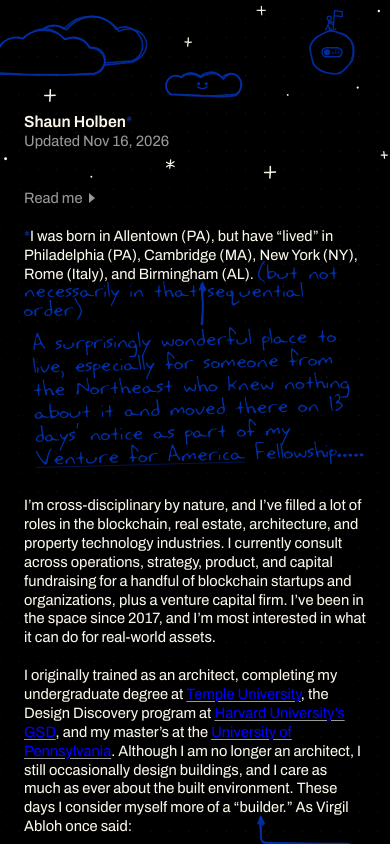
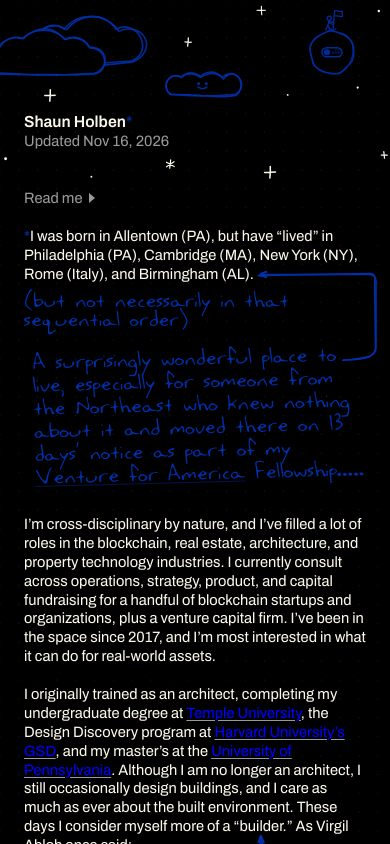
Before and after one commit to shaunholben/shaunholben.github.io, a plain HTML site: page index.html in a window 390 px wide. Both pictures are taken after a click on the button "Switch between light and night mode". Shown: the top 844 px of the page. Drawn offline with Linux system fonts and the light colour scheme.

Commit message:
Add files via upload

```diff
--- a/index.html
+++ b/index.html
@@ -14,6 +14,14 @@
 <link rel="canonical" href="https://shaunholben.github.io/">
 <meta name="description" content="Shaun Holben: operations, strategy, and product across blockchain, real estate, and design. A hand-built single page for my work, writing, and art.">
 <meta name="theme-color" content="#faf6ea">
+<!-- Keep browsers' forced "dark mode" features (Brave's Night Mode, the Dark Reader
+     extension, Chrome's auto-dark) from repainting the page: it has its own night. -->
+<meta name="darkreader-lock">
+<!-- Declares both schemes so Samsung Internet uses the page's own styles (its dark-media
+     rules keep the ivory paper) instead of forcing its dark mode; the html element's
+     "only light" / "only dark" below is what turns off Chromium's auto-dark (Chrome,
+     Edge, Opera, Samsung Internet, Brave on Android). -->
+<meta name="color-scheme" content="light dark">
 
 <!-- Social sharing (Open Graph + Twitter) -->
 <meta property="og:title" content="Shaun Holben">
@@ -92,12 +100,12 @@
     --text: #FAF6EA;                    /* Muted Off White, the light paper, now the text */
     --bg: #000000;                      /* Black, the night paper */
     --dot: rgba(250, 246, 234, 0.10);   /* faint Muted Off White dots */
-    color-scheme: dark;
+    color-scheme: only dark;
   }
 
   * { box-sizing: border-box; }
 
-  html { -webkit-text-size-adjust: 100%; color-scheme: light; overflow-x: hidden; }
+  html { -webkit-text-size-adjust: 100%; color-scheme: only light; overflow-x: hidden; }
 
   body {
     font-family: "Holben Helvetica", "Helvetica Neue", Helvetica, Arial, sans-serif;
@@ -527,6 +535,20 @@
   #builderNote.inline { margin-top: 12px; }
   /* Stacked under the palette: clear the last row so the note doesn't sit on it. */
   #ikbNote.inline { margin-top: 22px; margin-bottom: 8px; }
+  /* Narrow screens: the "(but not necessarily...)" aside wraps into the lines under
+     "Birmingham", leaving the stacked note's arrow no clean way up. Start it on its own
+     lines with half a grid row of air above (and half below, so the grid holds), which
+     opens a strip the arrow can travel along to reach the word. */
+  @media (max-width: 1047px) {   /* the widths where the Birmingham note sits under its paragraph */
+    p:has(#bhamAnchor) .hand-note {
+      display: block;
+      width: auto;
+      white-space: normal;
+      line-height: var(--grid);
+      margin-top: calc(var(--grid) / 2);
+      padding-bottom: calc(var(--grid) / 2);   /* padding, so it can't collapse into the paragraph's margin */
+    }
+  }
   /* While the Specifications section is closed, its note and arrow are hidden the
      instant the section folds (CSS reacts in the same frame; the script that
      re-lays them out runs a moment later, which used to show as a flash). */
@@ -1307,20 +1329,46 @@
   // An x under the anchor word where a vertical stroke passes between the words
   // of the lines beneath it (so the arrow threads the gaps instead of crossing
   // letters). Searches outward from the word's centre.
-  function threadX(a, words) {
-    const cx = a.left + a.width / 2;
-    const clear = x => !words.some(r => x > r.left - 3 && x < r.right + 3);
-    for (let d = 0; d <= 90; d += 2) {
+  function threadX(a, words, pad) {
+    const cx = a.left + a.width / 2, p = pad || 3;
+    const clear = x => !words.some(r => x > r.left - p && x < r.right + p);
+    for (let d = 0; d <= 140; d += 1) {
       if (clear(cx + d)) return cx + d;
       if (clear(cx - d)) return cx - d;
     }
-    return cx;
+    return null;   // no clean gap
   }
   // A short arrow rising from the top of a stacked note to the underside of its word.
   function riseTo(a, n, sx, sy, note, anchor) {
     const pEl = anchor.closest("p") || anchor;
     const first = lineRects(note)[0] || n;
-    const x = threadX(a, wordsBelow(pEl, a.bottom - 3));
+    const between = wordsBelow(pEl, a.bottom - 3);
+    let x = threadX(a, between, 7);
+    // The straight route is only clean if it can rise vertically from the note
+    // itself; otherwise its first bend would cut across the text in between.
+    const straight = x !== null && x >= first.left + 8 && x <= first.right - 8;
+    if (!straight && between.length) {
+      // No clean gap through the text below the word (on phones, the wrapped
+      // aside). Go around it instead: out the end of the note's first line, up the
+      // right-hand margin, then left along the open strip between the word's line
+      // and the aside, turning up into the word.
+      const top = Math.min(...between.map(r => r.top));
+      const stripY = (a.bottom + top) / 2 + sy;
+      const colR = (document.querySelector("main") || pEl).getBoundingClientRect().right;
+      const gx = Math.min(colR + 10, window.innerWidth - 7) + sx;
+      const tipX = a.left + a.width / 2 + sx, tipY = a.bottom + sy + 1.5;
+      const sX = first.right + sx + 7, sY = (first.top + first.bottom) / 2 + sy;
+      const r = Math.min(6, Math.max(2, (top + sy - stripY) - 1));
+      const d = "M " + sX + " " + sY +
+                " C " + (sX + (gx - sX) * 0.7) + " " + sY + ", " + gx + " " + (sY - 3) + ", " + gx + " " + (sY - 14) +
+                " L " + gx + " " + (stripY + r) +
+                " Q " + gx + " " + stripY + ", " + (gx - r) + " " + stripY +
+                " L " + (tipX + r) + " " + stripY +
+                " Q " + tipX + " " + stripY + ", " + tipX + " " + (stripY - r) +
+                " L " + tipX + " " + tipY;
+      return { d, tipX, tipY, head: 6, ux: 0, uy: -1 };
+    }
+    if (x === null) x = a.left + a.width / 2;
     const tipX = Math.min(Math.max(x, a.left + 2), a.right - 2) + sx, tipY = a.bottom + sy + 2;
     const startX = Math.min(Math.max(x, first.left + 8), first.right - 8) + sx;
     const startY = first.top + sy + 2;
@@ -1428,9 +1476,9 @@
       const ang = Math.PI / 7;
       const [b1x, b1y] = rot(-g.ux, -g.uy, ang);
       const [b2x, b2y] = rot(-g.ux, -g.uy, -ang);
-      const d = g.d +
+      const d = g.d + (g.head ?
         " M " + g.tipX + " " + g.tipY + " L " + (g.tipX + b1x * g.head) + " " + (g.tipY + b1y * g.head) +
-        " M " + g.tipX + " " + g.tipY + " L " + (g.tipX + b2x * g.head) + " " + (g.tipY + b2y * g.head);
+        " M " + g.tipX + " " + g.tipY + " L " + (g.tipX + b2x * g.head) + " " + (g.tipY + b2y * g.head) : "");
       path.setAttribute("d", d);
       // Sketched twice, like the other drawings: a second pass of the same stroke
       // with every point nudged a little (the same nudge each time, so it is steady).
@@ -1482,9 +1530,37 @@
         " L " + tipX + " " + tipY;
       return { d, tipX, tipY, head: 8, ux: 0, uy: -1 };   // arrowhead straight up
     },
-    // Stacked: rise from the top of the note to the underside of the word,
-    // threading between the words of any lines in between.
-    inlineCurve({ a, n, sx, sy, anchor, note }) { return riseTo(a, n, sx, sy, note, anchor); }
+    // Stacked (phones and tablets): the aside sits on its own lines below, which
+    // leaves the rest of the "Birmingham (AL)." line open. Leave the end of the note's
+    // first line, run up the right-hand margin, and come in from the right, pointing
+    // back at "(AL).". Falls back to rising under the word if that line is full.
+    inlineCurve({ a, n, sx, sy, anchor, note }) {
+      const t = anchor.nextSibling;
+      const i = t && t.nodeType === 3 ? t.data.indexOf("(AL)") : -1;
+      if (i >= 0) {
+        const rg = document.createRange();
+        const end = t.data.charAt(i + 4) === "." ? i + 5 : i + 4;
+        rg.setStart(t, i); rg.setEnd(t, end);
+        const al = rg.getBoundingClientRect();
+        const first = lineRects(note)[0] || n;
+        const colR = document.querySelector("main").getBoundingClientRect().right;
+        const gx = Math.min(colR + 10, window.innerWidth - 7) + sx;
+        const tipX = al.right + 6 + sx, tipY = (al.top + al.bottom) / 2 + sy + 1;
+        // ...and only if nothing else (the aside) shares the "(AL)." line to its right.
+        const aside = anchor.closest("p").querySelector(".hand-note");
+        const asideTop = aside ? Math.min(...[...aside.getClientRects()].map(r => r.top)) : Infinity;
+        if (gx - tipX >= 18 && first.top > al.bottom && asideTop > al.bottom - 2) {
+          const sX = first.right + 7 + sx, sY = (first.top + first.bottom) / 2 + sy, r = 7;
+          const d = "M " + sX + " " + sY +
+                    " C " + (sX + (gx - sX) * 0.7) + " " + sY + ", " + gx + " " + (sY - 3) + ", " + gx + " " + (sY - 14) +
+                    " L " + gx + " " + (tipY + r) +
+                    " Q " + gx + " " + tipY + ", " + (gx - r) + " " + tipY +
+                    " L " + tipX + " " + tipY;
+          return { d, tipX, tipY, head: 7, ux: -1, uy: 0 };   // arrowhead pointing left
+        }
+      }
+      return riseTo(a, n, sx, sy, note, anchor);
+    }
   });
 
   // X, right margin; arrow exits the note's left edge and curls in to the glyph.
```
